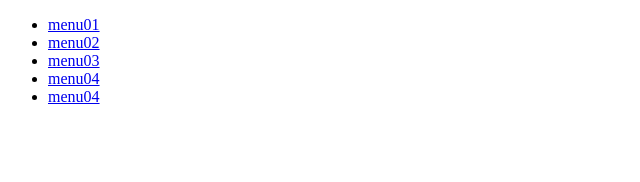
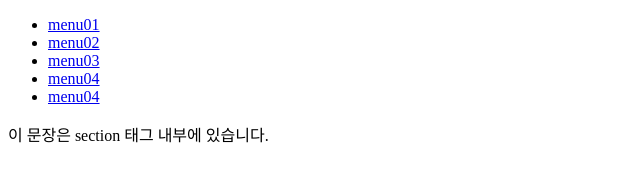
Before and after one commit to olj23666-sys/gittest2, a plain HTML site: page index.html in a window 1280 px wide. Shown: the whole page, without its empty margins (0-640 px from the left). Drawn offline with Linux system fonts and the light colour scheme.

Commit message:
add section

```diff
--- a/index.html
+++ b/index.html
@@ -23,7 +23,9 @@
     </header>
 
     <!-- 브랜치 section -->
-    <section></section>
+    <section>
+        <p>이 문장은 section 태그 내부에 있습니다.</p>
+    </section>
 
     <!-- 브랜치 footer -->
     <footer></footer>
```
